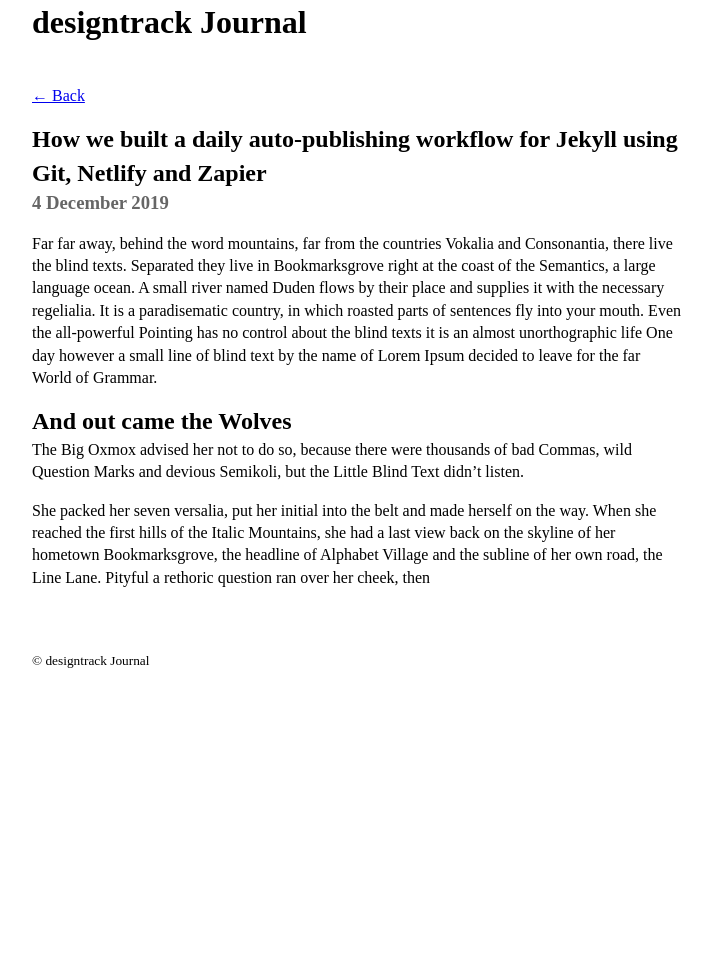
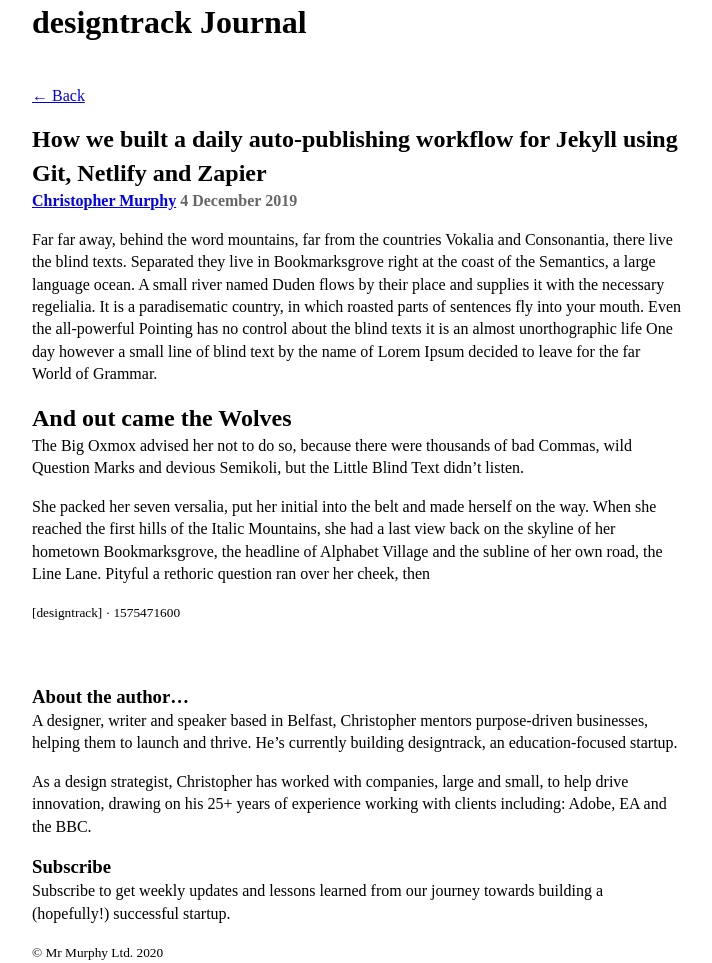
Before and after one commit to designtrack/designtrack-journal, a Jekyll site: the page built from _posts/2019-12-04-another-test.md, in a window 1280 px wide. Shown: the whole page, without its empty margins (283-995 px from the left). Built offline with Jekyll 4.4.1, drawn with Linux system fonts in a browser that asks for light colours; nearby versions of some CDN libraries; before the commit the page ends 900 px from its top, so only the background shows below that.

Commit message:
Template Updates

```diff
--- a/_config.yml
+++ b/_config.yml
@@ -27,10 +27,15 @@
 baseurl: "" # the subpath of your site, e.g. /blog
 url: "" # the base hostname & protocol for your site, e.g. http://example.com
 
+author:
+  name: Christopher Murphy
+  twitter: https://twitter.com/fehler
+
 # Build settings
 theme: minima
 plugins:
   - jekyll-feed
+
 
 # Exclude from processing.
 # The following items will not be processed, by default.
--- /dev/null
+++ b/_includes/author.html
@@ -0,0 +1,6 @@
+<section>
+    <h3>About the author…</h3>
+    <p>A designer, writer and speaker based in Belfast, Christopher mentors purpose-driven businesses, helping them to launch and thrive. He’s currently building designtrack, an education-focused startup.</p>
+
+    <p>As a design strategist, Christopher has worked with companies, large and small, to help drive innovation, drawing on his 25+ years of experience working with clients including: Adobe, EA and the BBC.</p>
+</section>
--- a/_includes/footer.html
+++ b/_includes/footer.html
@@ -1,3 +1,3 @@
 <footer role="contentinfo">
-    <small>&copy; {{ site.title }}</small>
+    <small>&copy; Mr Murphy Ltd. 2020</small>
 </footer>
--- /dev/null
+++ b/_includes/subscribe.html
@@ -0,0 +1,5 @@
+<section>
+    <h3>Subscribe</h3>
+    <p>Subscribe to get weekly updates and lessons learned from our journey towards building a (hopefully!) successful startup.</p>
+
+</section>
--- a/_layouts/post.html
+++ b/_layouts/post.html
@@ -6,16 +6,24 @@
     <header>
       <a class="back" href="/">&larr; Back</a>
       <h2 itemprop="name headline">{{ page.title | escape }}</h2>
-      <h3>
+      <h4 itemprop="author time">
+        <a href="{{ site.author.twitter }}">{{ site.author.name }}</a>
         <time datetime="{{ page.date | date_to_xmlschema }}" itemprop="datePublished">
           {%- assign date_format = site.minima.date_format | default: "%-d %B %Y" -%}
           {{ page.date | date: date_format }}
         </time>
-      </h3>
+      </h4>
     </header>
 
     <div itemprop="articleBody">
       {{ page.content }}
     </div>
 
+    <footer>
+      <small>[designtrack] · {{ page.date | date: "%s"}}</small>
+    </footer>
+
 </article>
+
+{%- include author.html -%}
+{%- include subscribe.html -%}
```
Also changed, not shown: _posts/2020-01-24-whats-the-simplest-tool-you-can-use.md (added, +59 -0 lines), index.html (+7 -2 lines), 1 other file.
